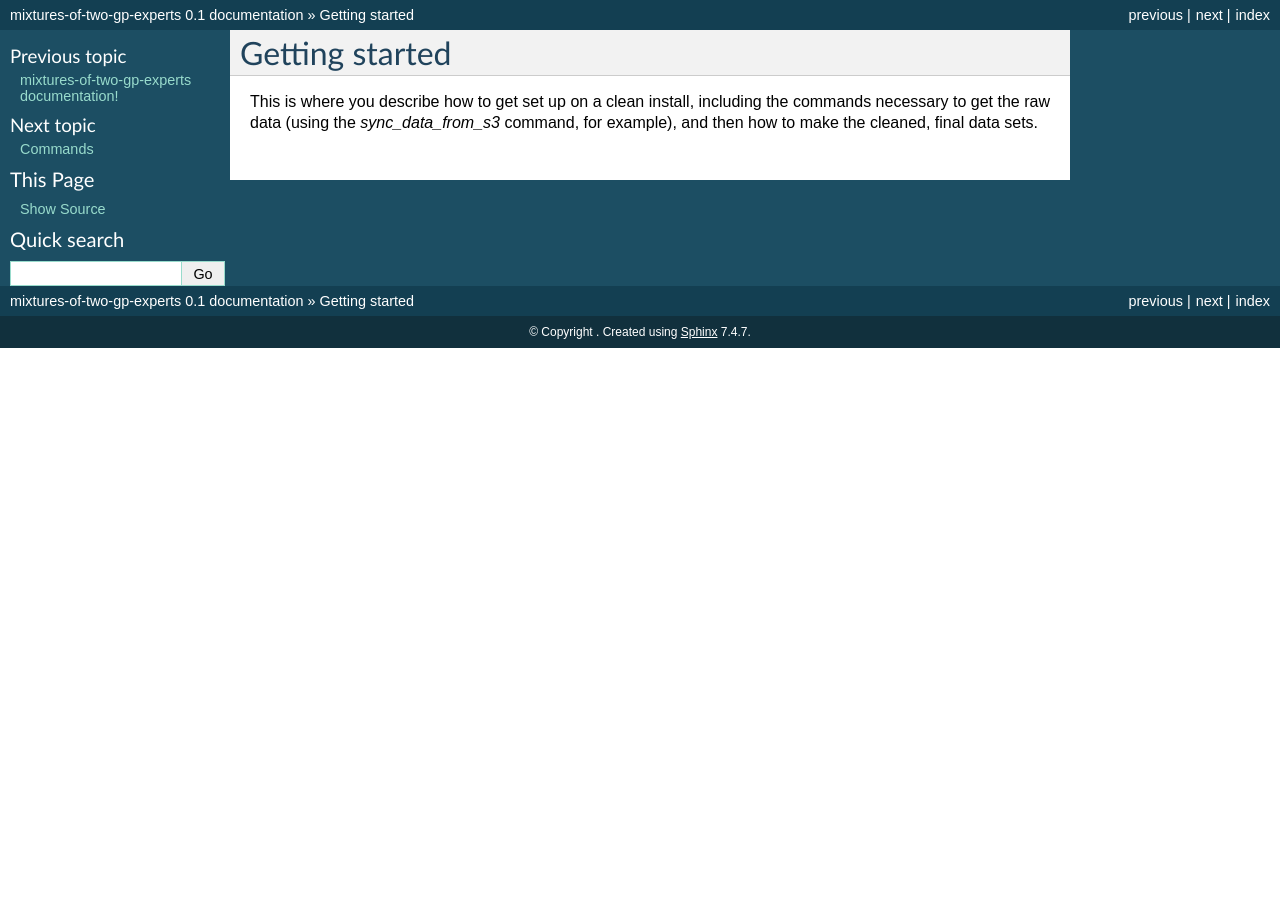
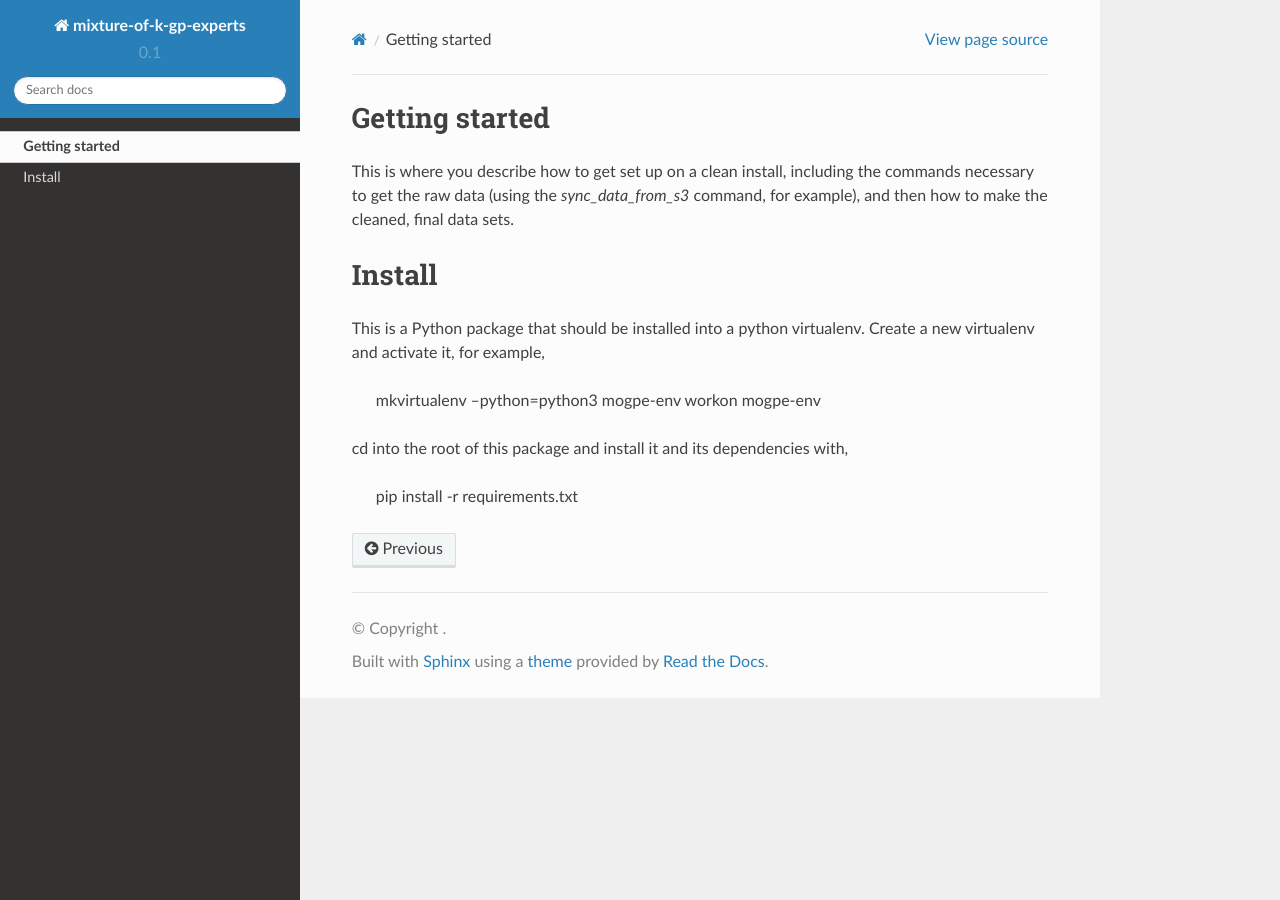
Before and after one commit to aidanscannell/mogpe, a Sphinx documentation site: the page built from docs/getting-started.rst, in a window 1280 px wide. Built offline with Sphinx 7.4.7 and the Read the Docs theme 2.0.0, drawn with Linux system fonts in a browser that asks for light colours; pages that are not in the unit, such as notebooks, are missing from menus.

Commit message:
Added rtd theme, mathjax, renamed two to k

```diff
--- a/docs/conf.py
+++ b/docs/conf.py
@@ -1,6 +1,6 @@
 # -*- coding: utf-8 -*-
 #
-# mixtures-of-k-gp-experts documentation build configuration file, created by
+# mixture-of-k-gp-experts documentation build configuration file, created by
 # sphinx-quickstart.
 #
 # This file is execfile()d with the current directory set to its containing dir.
@@ -26,9 +26,10 @@ import sphinx_rtd_theme
 
 # Add any Sphinx extension module names here, as strings. They can be extensions
 # coming with Sphinx (named 'sphinx.ext.*') or your custom ones.
-extensions = ["sphinx_rtd_theme", 'sphinx.ext.autodoc']
-
-html_theme = "sphinx_rtd_theme"
+extensions = [
+    "sphinx_rtd_theme", 'sphinx.ext.autodoc', 'recommonmark',
+    'sphinx.ext.mathjax'
+]
 
 # Add any paths that contain templates here, relative to this directory.
 templates_path = ['_templates']
@@ -43,7 +44,7 @@ source_suffix = '.rst'
 master_doc = 'index'
 
 # General information about the project.
-project = u'mixtures-of-two-gp-experts'
+project = u'mixture-of-k-gp-experts'
 
 # The version info for the project you're documenting, acts as replacement for
 # |version| and |release|, also used in various other places throughout the
@@ -92,7 +93,8 @@ pygments_style = 'sphinx'
 
 # The theme to use for HTML and HTML Help pages.  See the documentation for
 # a list of builtin themes.
-html_theme = 'default'
+# html_theme = 'default'
+html_theme = "sphinx_rtd_theme"
 
 # Theme options are theme-specific and customize the look and feel of a theme
 # further.  For a list of options available for each theme, see the
@@ -165,7 +167,7 @@ html_static_path = ['_static']
 # html_file_suffix = None
 
 # Output file base name for HTML help builder.
-htmlhelp_basename = 'mixtures-of-two-gp-expertsdoc'
+htmlhelp_basename = 'mixture-of-k-gp-experts-doc'
 
 # -- Options for LaTeX output --------------------------------------------------
 
@@ -183,8 +185,8 @@ latex_elements = {
 # Grouping the document tree into LaTeX files. List of tuples
 # (source start file, target name, title, author, documentclass [howto/manual]).
 latex_documents = [
-    ('index', 'mixtures-of-two-gp-experts.tex',
-     u'mixtures-of-two-gp-experts Documentation', u"Aidan Scannell", 'manual'),
+    ('index', 'mixture-of-k-gp-experts.tex',
+     u'mixture-of-k-gp-experts Documentation', u"Aidan Scannell", 'manual'),
 ]
 
 # The name of an image file (relative to this directory) to place at the top of
@@ -224,9 +226,9 @@ man_pages = [('index', 'mixtures-of-two-gp-experts',
 # (source start file, target name, title, author,
 #  dir menu entry, description, category)
 texinfo_documents = [
-    ('index', 'mixtures-of-two-gp-experts',
-     u'mixtures-of-two-gp-experts Documentation', u"Aidan Scannell",
-     'mixtures-of-two-gp-experts', 'A short description of the project.',
+    ('index', 'mixture-of-k-gp-experts',
+     u'mixture-of-k-gp-experts Documentation', u"Aidan Scannell",
+     'mixture-of-k-gp-experts', 'A short description of the project.',
      'Miscellaneous'),
 ]
 
--- a/docs/getting-started.rst
+++ b/docs/getting-started.rst
@@ -4,3 +4,15 @@ Getting started
 This is where you describe how to get set up on a clean install, including the
 commands necessary to get the raw data (using the `sync_data_from_s3` command,
 for example), and then how to make the cleaned, final data sets.
+
+Install
+=======
+This is a Python package that should be installed into a python virtualenv.
+Create a new virtualenv and activate it, for example,
+
+    mkvirtualenv --python=python3 mogpe-env
+    workon mogpe-env
+
+cd into the root of this package and install it and its dependencies with,
+
+    pip install -r requirements.txt
--- a/requirements.txt
+++ b/requirements.txt
@@ -9,6 +9,8 @@ Sphinx
 # flake8
 # python-dotenv>=0.5.1
 sphinx_rtd_theme
+recommonmark
+bunch
 
 pandas
 matplotlib
```
Also changed, not shown: docs/index.rst (+14 -11 lines).
